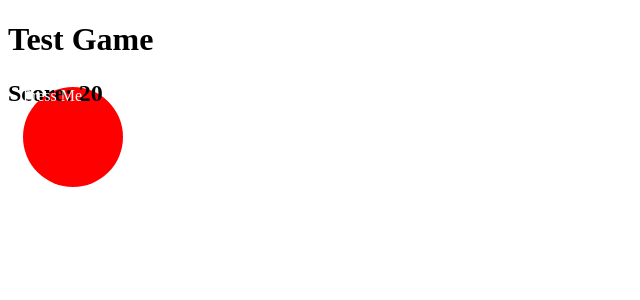
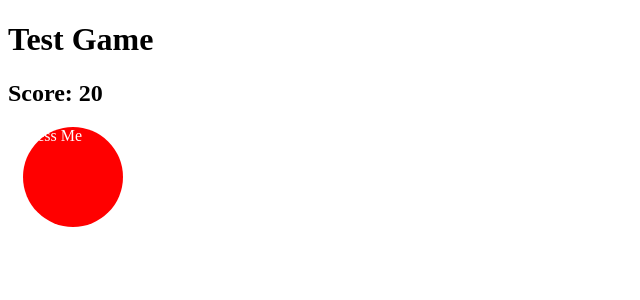
Before and after one commit to mathmaniac88/mathmaniac88.github.io, a Jekyll site: the page test-game.html, which Jekyll copies as it is, in a window 1280 px wide. Shown: the top 300 px of the page, without its empty margins (0-640 px from the left). Built offline with Jekyll 4.4.1, drawn with Linux system fonts in a browser that asks for light colours; nearby versions of some CDN libraries.

Commit message:
Update test-game.html

```diff
--- a/test-game.html
+++ b/test-game.html
@@ -11,7 +11,7 @@
   width:100px;
   height:100px;
   border-radius:100%;
-  margin-top:-40px;
+  margin-bottom:40px;
   margin-left:15px;
 }
 </style>
```
